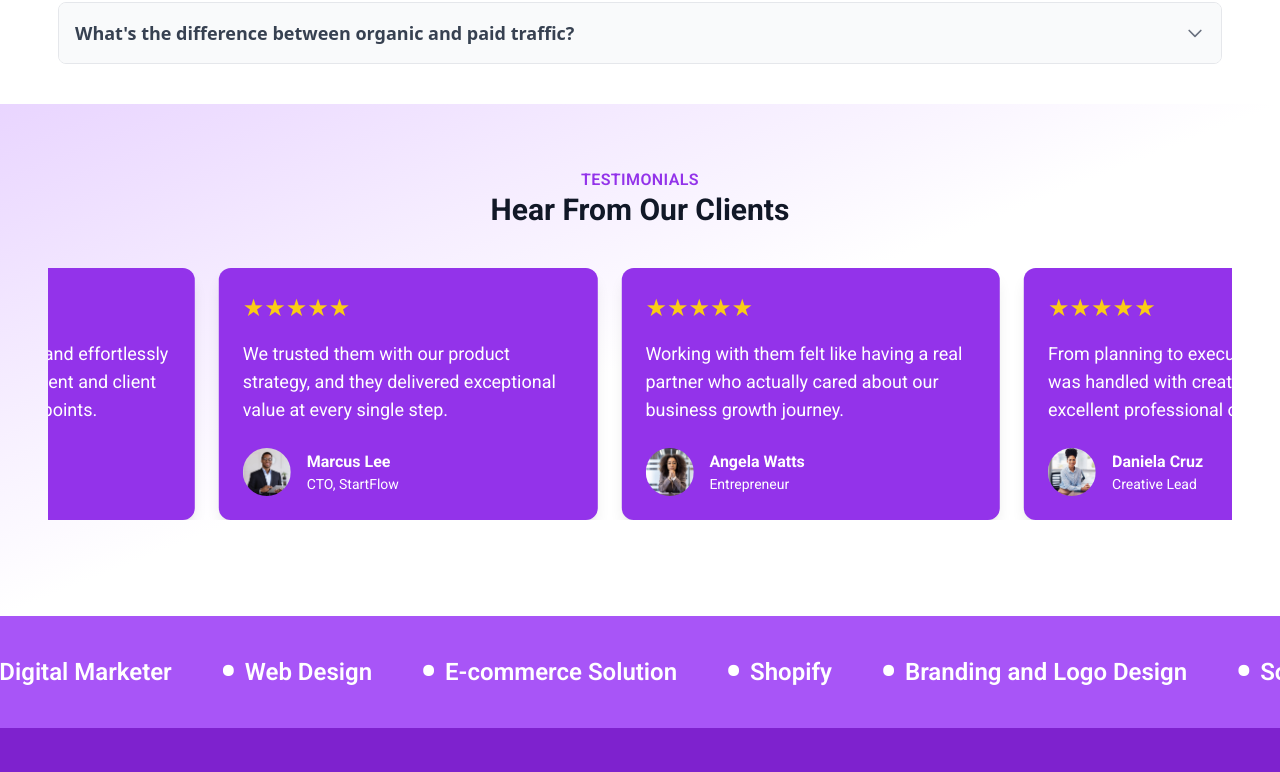
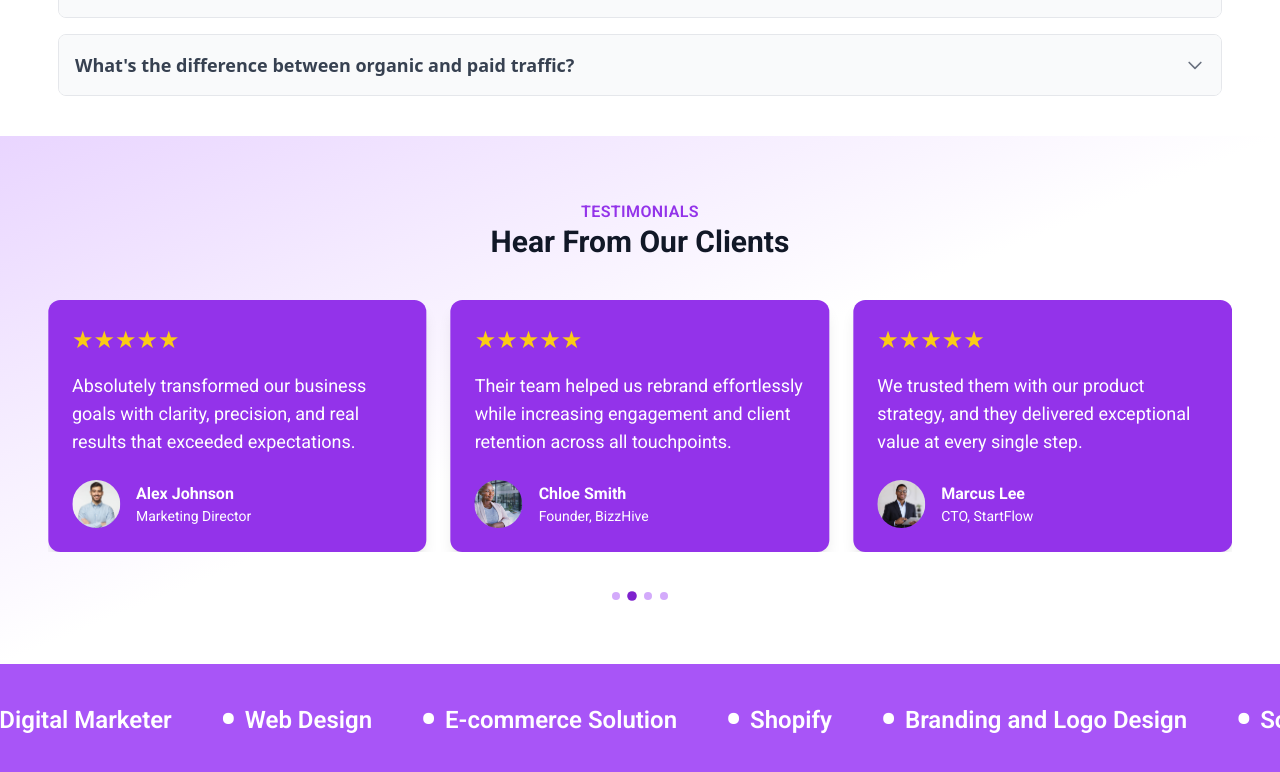
Before and after one commit to Kolawole-kehinde/-zyhp-consulting, a React (Vite) app: page / in a window 1280 px wide. Shown: the part 4971-5743 px from the top of the page. Built offline with nearby package versions, Linux system fonts and the light colour scheme.

Commit message:
fix: stabilize Swiper pagination dots

```diff
--- a/src/Components/ExtraServices.jsx
+++ b/src/Components/ExtraServices.jsx
@@ -1,3 +1,4 @@
+import { useEffect, useRef, useState } from 'react';
 import { Swiper, SwiperSlide } from 'swiper/react';
 import { Pagination } from 'swiper/modules';
 import 'swiper/css';
@@ -5,20 +6,26 @@ import 'swiper/css/pagination';
 import './custom-swiper.css';
 import { extraServices } from '../constant/ExtraService';
 
+const ExtraServices = () => {
+  const paginationRef = useRef(null);
+  const [paginationEl, setPaginationEl] = useState(null);
 
-const ExtraServices = () => {
+  useEffect(() => {
+    // ensure ref is set after first render
+    setPaginationEl(paginationRef.current);
+  }, []);
+
   return (
     <section className="wrapper py-10 px-6 font-roboto">
       <div className="flex justify-between items-center mb-6">
         <h2 className="text-3xl font-bold text-purple-600">Enjoy Our Extra Services</h2>
       </div>
 
-      <div className="relative">
       <Swiper
         modules={[Pagination]}
         pagination={{
+          el: paginationEl,
           clickable: true,
-            el: '.custom-swiper-pagination',
         }}
         spaceBetween={20}
         slidesPerView={1}
@@ -28,9 +35,9 @@ const ExtraServices = () => {
           1024: { slidesPerView: 3 },
         }}
       >
-          {extraServices?.map((service, index) => (
+        {extraServices.map((service, index) => (
           <SwiperSlide key={index}>
-              <div className="bg-purple-400 rounded-2xl p-4 text-white h-full hover:scale-[1.02] ">
+            <div className="bg-purple-400 rounded-2xl p-4 text-white h-full hover:scale-[1.02]">
               <img
                 src={service.image}
                 alt={service.title}
@@ -43,8 +50,8 @@ const ExtraServices = () => {
         ))}
       </Swiper>
 
-        <div className="custom-swiper-pagination mt-6"></div>
-      </div>
+      {/* External Pagination Element */}
+      <div ref={paginationRef} className="custom-swiper-pagination mt-8" />
     </section>
   );
 };
--- a/src/Components/Testimonials.jsx
+++ b/src/Components/Testimonials.jsx
@@ -1,12 +1,18 @@
-import React, { useEffect, useRef } from "react";
-import { Swiper, SwiperSlide } from "swiper/react";
-import { Pagination, Autoplay } from "swiper/modules";
-import "swiper/css";
-import "swiper/css/pagination";
-import { testimonials } from "../constant/Testimonials";
+import { useEffect, useRef, useState } from 'react';
+import { Swiper, SwiperSlide } from 'swiper/react';
+import { Pagination, Autoplay } from 'swiper/modules';
+import 'swiper/css';
+import 'swiper/css/pagination';
+import { testimonials } from '../constant/Testimonials';
+import './custom-swiper.css';
 
 const Testimonials = () => {
   const paginationRef = useRef(null);
+  const [paginationEl, setPaginationEl] = useState(null);
+
+  useEffect(() => {
+    setPaginationEl(paginationRef.current);
+  }, []);
 
   return (
     <section className="bg-gradient-to-br from-purple-200 via-white to-white py-6 lg:py-16 px-4 sm:px-6 lg:px-12">
@@ -18,26 +24,16 @@ const Testimonials = () => {
       <Swiper
         modules={[Pagination, Autoplay]}
         pagination={{
-          el: paginationRef.current,
+          el: paginationEl,
           clickable: true,
         }}
-        onSwiper={(swiper) => {
-          // Needed because paginationRef.current is null on first render
-          if (swiper.params.pagination && typeof swiper.params.pagination !== "boolean") {
-            swiper.params.pagination.el = paginationRef.current;
-            swiper.pagination.init();
-            swiper.pagination.render();
-            swiper.pagination.update();
-          }
-        }}
-        autoplay={{ delay: 2000 }}
+        autoplay={{ delay: 5000 }}
         spaceBetween={24}
         slidesPerView={1}
         breakpoints={{
           768: { slidesPerView: 2 },
           1024: { slidesPerView: 3 },
         }}
-        className=""
       >
         {testimonials.map((item, idx) => (
           <SwiperSlide key={idx}>
@@ -66,8 +62,7 @@ const Testimonials = () => {
         ))}
       </Swiper>
 
-      {/* External pagination below Swiper */}
-      <div ref={paginationRef} className="custom-swiper-pagination mt-8 flex justify-center" />
+      <div ref={paginationRef} className="custom-swiper-pagination mt-10 flex justify-center" />
     </section>
   );
 };
--- a/src/Components/custom-swiper.css
+++ b/src/Components/custom-swiper.css
@@ -1,11 +1,11 @@
 .custom-swiper-pagination {
-  position: relative;
   text-align: center;
 }
 
 .custom-swiper-pagination .swiper-pagination-bullet {
   background-color: #a855f7;
   opacity: 0.5;
+  margin: 0 6px;
   transition: opacity 0.3s ease, transform 0.3s ease;
 }
 
```
Lines whose indentation alone changed are shown as unchanged.
